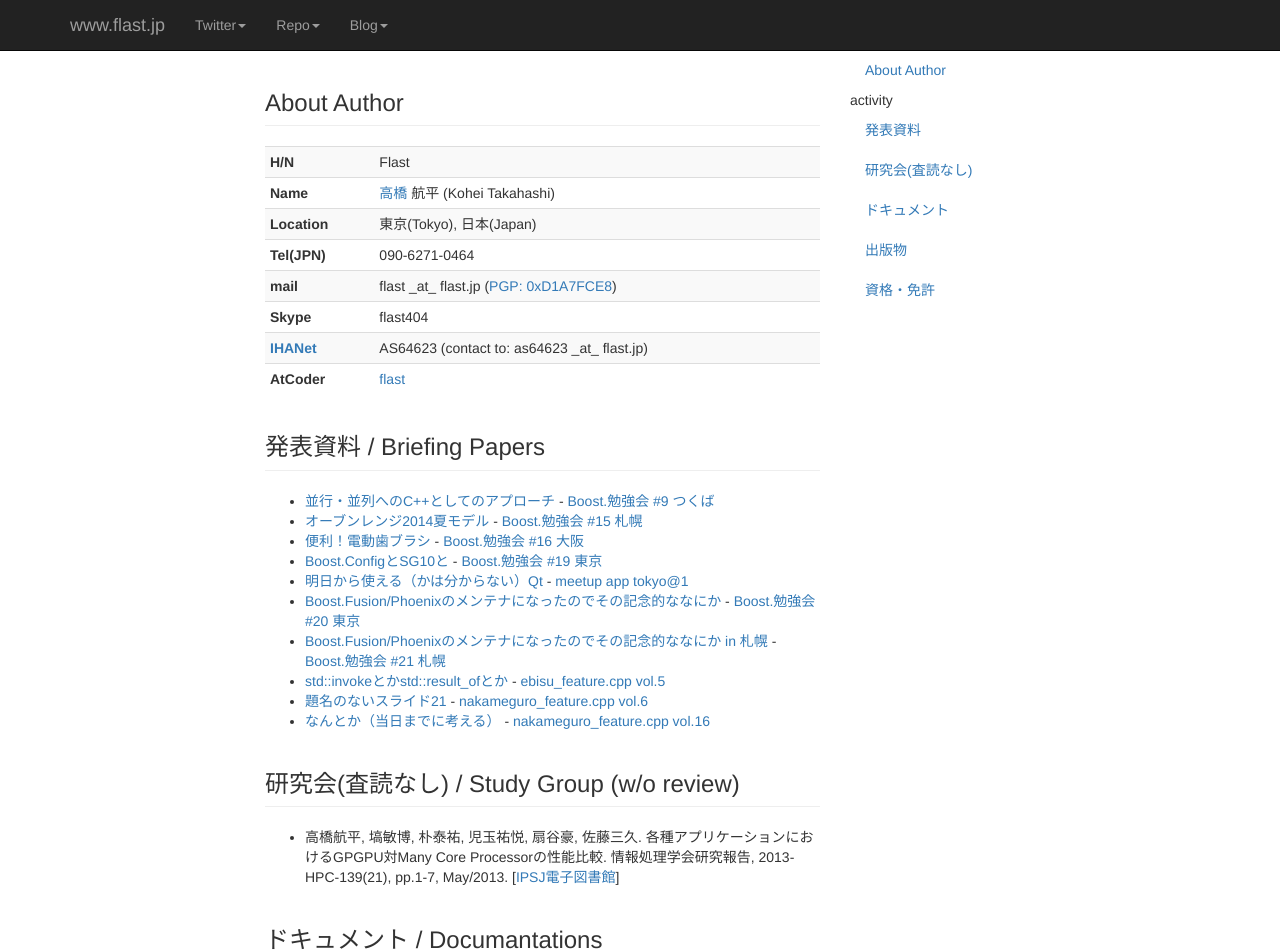
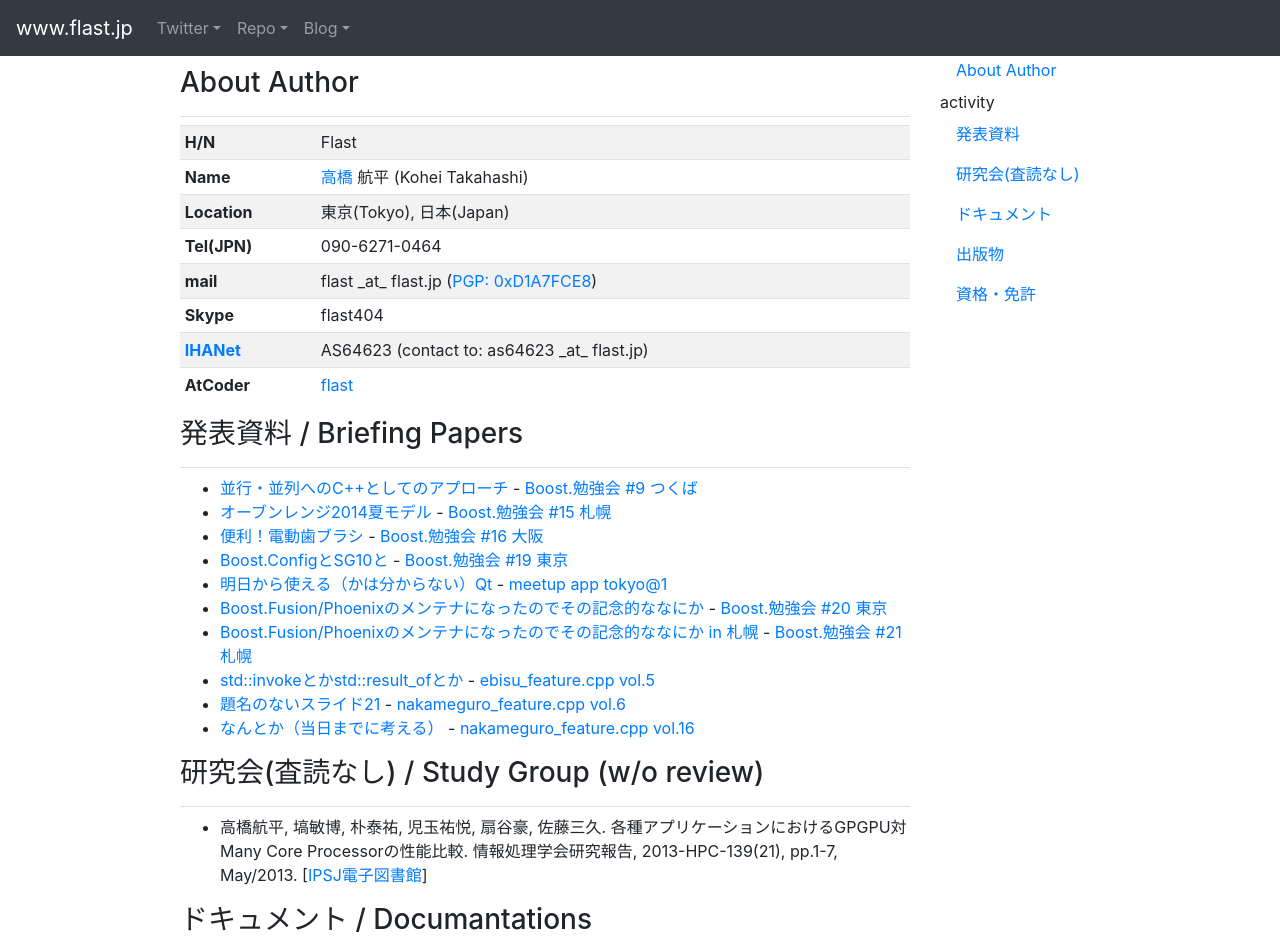
Before and after one commit to Flast/flast.github.io, a plain HTML site: page index.html in a window 1280 px wide. Shown: the top 952 px of the page. Drawn offline with nearby package versions, Linux system fonts and the light colour scheme.

Commit message:
Updated index.html with bootstrap 4

```diff
--- a/index.html
+++ b/index.html
@@ -1,77 +1,64 @@
 <!DOCTYPE html>
 <html lang="ja">
 <head>
-
   <meta charset="utf-8">
-  <meta http-equiv="X-UA-Compatible" content="IE-edge">
-  <meta name="viewport" content="width=device-width, initial-scale=1.0">
+  <meta name="viewport" content="width=device-width, initial-scale=1, shrink-to-fit=no">
 
   <title>Flast | Kohei Takahashi</title>
 
-  <link rel="stylesheet" href="//netdna.bootstrapcdn.com/bootstrap/3.1.1/css/bootstrap.min.css">
-
-  <script src="//code.jquery.com/jquery-2.2.4.min.js"></script>
-  <script src="//netdna.bootstrapcdn.com/bootstrap/3.1.1/js/bootstrap.min.js"></script>
-  <script src="//unpkg.com/vue@3/dist/vue.global.prod.js"></script>
-  <script src="./script.js" type="module"></script>
-
+  <link rel="stylesheet" href="https://cdn.jsdelivr.net/npm/bootstrap@4.6.2/dist/css/bootstrap.min.css" integrity="sha384-xOolHFLEh07PJGoPkLv1IbcEPTNtaed2xpHsD9ESMhqIYd0nLMwNLD69Npy4HI+N" crossorigin="anonymous">
 </head>
 
 <body style="padding-top: 50px">
+  <script src="https://cdn.jsdelivr.net/npm/jquery@3.5.1/dist/jquery.slim.min.js" integrity="sha384-DfXdz2htPH0lsSSs5nCTpuj/zy4C+OGpamoFVy38MVBnE+IbbVYUew+OrCXaRkfj" crossorigin="anonymous"></script>
+  <script src="https://cdn.jsdelivr.net/npm/bootstrap@4.6.2/dist/js/bootstrap.bundle.min.js" integrity="sha384-Fy6S3B9q64WdZWQUiU+q4/2Lc9npb8tCaSX9FK7E8HnRr0Jz8D6OP9dO5Vg3Q9ct" crossorigin="anonymous"></script>
+  <script src="https://unpkg.com/vue@3/dist/vue.global.prod.js"></script>
+  <script src="./script.js" type="module"></script>
 
-  <nav class="navbar navbar-inverse navbar-fixed-top" role="navigation">
-    <div class="container">
+  <nav class="navbar navbar-expand-lg fixed-top navbar-dark bg-dark">
+    <a class="navbar-brand" href="#">www.flast.jp</a>
+    <button class="navbar-toggler" type="button" data-toggle="collapse" data-target="#navbarSupportedContent" aria-controls="navbarSupportedContent" aria-expanded="false" aria-label="Toggle navigation">
+      <span class="navbar-toggler-icon"></span>
+    </button>
 
-      <div class="navbar-header">
-        <button type="button" class="navbar-toggle" data-toggle="collapse" data-target="#navbar-collapse">
-          <span class="sr-only">Toggle navigation</span>
-          <span class="icon-bar"></span>
-          <span class="icon-bar"></span>
-          <span class="icon-bar"></span>
-        </button>
-        <a class="navbar-brand" href="http://www.flast.jp/">www.flast.jp</a>
-      </div>
+    <div class="collapse navbar-collapse" id="navbarSupportedContent">
+      <ul class="navbar-nav navbar-nav-scroll mr-auto">
+        <li class="nav-item dropdown">
+          <a class="nav-link dropdown-toggle" href="#" role="button" data-toggle="dropdown" aria-expanded="false">Twitter</a>
+          <div class="dropdown-menu">
+            <a class="dropdown-item" href="https://twitter.com/Flast_RO">@Flast_RO</a>
+            <a class="dropdown-item" href="https://twitter.com/Flast_NET">@Flast_NET</a>
+          </div>
+        </li>
 
-      <div class="collapse navbar-collapse" id="navbar-collapse">
-        <ul class="nav navbar-nav">
-          <li class="dropdown">
-            <a href="#" class="dropdown-toggle" data-toggle="dropdown">Twitter<span class="caret"/></a>
-            <ul class="dropdown-menu">
-              <li><a href="https://twitter.com/Flast_RO">@Flast_RO</a></li>
-              <li><a href="https://twitter.com/Flast_NET">@Flast_NET</a></li>
-            </ul>
-          </li>
+        <li class="nav-item dropdown">
+          <a class="nav-link dropdown-toggle" href="#" role="button" data-toggle="dropdown" aria-expanded="false">Repo</a>
+          <div class="dropdown-menu">
+            <a class="dropdown-item" href="https://github.com/Flast">GitHub</a>
+            <a class="dropdown-item" href="https://bitbucket.org/Flast">Bitbucket</a>
+            <a class="dropdown-item" href="https://launchpad.net/~flast">Launchpad</a>
+          </div>
+        </li>
 
-          <li class="dropdown">
-            <a href="#" class="dropdown-toggle" data-toggle="dropdown">Repo<span class="caret"/></a>
-            <ul class="dropdown-menu">
-              <li><a href="https://github.com/Flast">GitHub</a></li>
-              <li><a href="https://bitbucket.org/Flast">Bitbucket</a></li>
-              <li><a href="https://launchpad.net/~flast">Launchpad</a></li>
-            </ul>
-          </li>
-
-          <li class="dropdown">
-            <a href="#" class="dropdown-toggle" data-toggle="dropdown">Blog<span class="caret"/></a>
-            <ul class="dropdown-menu">
-              <li><a href="http://flast.hateblo.jp">Programming</a></li>
-              <li><a href="http://flast-net.hateblo.jp">Networking</a></li>
-            </ul>
-          </li>
-        </ul>
-      </div>
-
+        <li class="nav-item dropdown">
+          <a class="nav-link dropdown-toggle" href="#" role="button" data-toggle="dropdown" aria-expanded="false">Blog</a>
+          <div class="dropdown-menu">
+            <a class="dropdown-item" href="http://flast.hateblo.jp">Programming</a>
+            <a class="dropdown-item" href="http://flast-net.hateblo.jp">Networking</a>
+          </div>
+        </li>
+      </ul>
     </div>
   </nav>
 
   <div class="container">
     <div class="row">
-      <div class="col-md-2"></div> <!-- margin -->
+      <div class="col-md-1"></div> <!-- margin -->
 
-      <div class="col-md-6" id="top">
-        <section id="author">
-          <h3 class="page-header">About Author</h3>
-          <table class="table table-striped table-condensed">
+      <div class="col-md-8" id="top">
+        <section class="my-3" id="author">
+          <h3 class="border-bottom pb-3">About Author</h3>
+          <table class="table table-striped table-sm">
             <tr><th>H/N</th><td>Flast</td></tr>
             <tr><th>Name</th><td><a href="http://en.glyphwiki.org/wiki/u9ad9">高</a><a href="http://en.glyphwiki.org/wiki/u6a4b-itaiji-001">橋</a> 航平 (Kohei Takahashi)</td></tr>
             <tr><th>Location</th><td>東京(Tokyo), 日本(Japan)</td></tr>
@@ -83,22 +70,22 @@
           </table>
         </section>
 
-        <section id="briefing-papers">
-          <h3 class="page-header">発表資料 / Briefing Papers</h3>
+        <section class="my-3" id="briefing-papers">
+          <h3 class="border-bottom pb-3">発表資料 / Briefing Papers</h3>
           <ul>
             <paper-list v-for="item in list" :paper="item" />
           </ul>
         </section>
 
-        <section id="study-group-without-review">
-          <h3 class="page-header">研究会(査読なし) / Study Group (w/o review)</h3>
+        <section class="my-3" id="study-group-without-review">
+          <h3 class="border-bottom pb-3">研究会(査読なし) / Study Group (w/o review)</h3>
           <ul>
             <paper-list v-for='item in list' :paper="item" />
           </ul>
         </section>
 
-        <section id="documentations">
-          <h3 class="page-header">ドキュメント / Documantations</h3>
+        <section class="my-3" id="documentations">
+          <h3 class="border-bottom pb-3">ドキュメント / Documantations</h3>
           <ul>
             <li>
               <a href="http://www.flast.jp/boost-range/">Boost.Range 2.0 with Extension</a>
@@ -106,16 +93,16 @@
           </ul>
         </section>
 
-        <section id="publications">
-          <h3 class="page-header">出版物 / Publications</h3>
+        <section class="my-3" id="publications">
+          <h3 class="border-bottom pb-3">出版物 / Publications</h3>
           <ul>
             <book-list v-for='item in list' :book="item" />
           </ul>
         </section>
 
-        <section id="qualifications">
-          <h3 class="page-header">資格・免許 / Qualifications, Licenses</h3>
-          <table class="table table-striped table-condensed">
+        <section class="my-3" id="qualifications">
+          <h3 class="border-bottom pb-3">資格・免許 / Qualifications, Licenses</h3>
+          <table class="table table-striped table-sm">
             <tr v-for="item in list">
               <th v-is="'qual-date'" :qual="item"></th>
               <td v-is="'qual-title'" :qual="item"></td>
@@ -125,20 +112,19 @@
       </div>
 
       <div class="col-md-2">
-        <ul class="nav nav-list">
-          <li><a href="#author">About Author</a></li>
-          <li class="nav-header">activity</li>
-          <li><a href="#briefing-papers">発表資料</a></li>
-          <li><a href="#study-group-without-review">研究会(査読なし)</a></li>
-          <li><a href="#documentations">ドキュメント</a></li>
-          <li><a href="#publications">出版物</a></li>
-          <li><a href="#qualifications">資格・免許</a></li>
+        <ul class="nav flex-column">
+          <li class="nav-item"><a class="nav-link" href="#author">About Author</a></li>
+          <li class="nav-item">activity</li>
+          <li class="nav-item"><a class="nav-link" href="#briefing-papers">発表資料</a></li>
+          <li class="nav-item"><a class="nav-link" href="#study-group-without-review">研究会(査読なし)</a></li>
+          <li class="nav-item"><a class="nav-link" href="#documentations">ドキュメント</a></li>
+          <li class="nav-item"><a class="nav-link" href="#publications">出版物</a></li>
+          <li class="nav-item"><a class="nav-link" href="#qualifications">資格・免許</a></li>
         </ul>
       </div>
 
-      <div class="col-md-2"></div> <!-- margin -->
+      <div class="col-md-1"></div> <!-- margin -->
     </div>
   </div>
-
 </body>
 </html>
```
